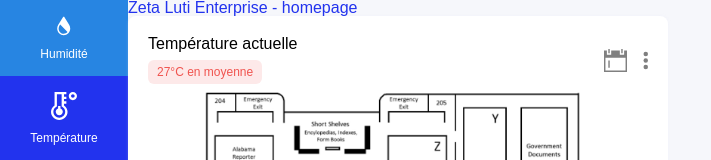
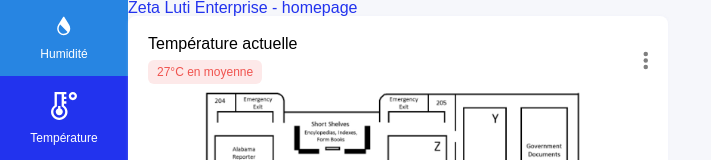
Before and after one commit to MaeWolff/iot-zeta-luti-frontend, a React (Create React App) app: page / in a window 1280 px wide. Shown: the top 160 px of the page, without its empty margins (0-711 px from the left). Built offline with nearby package versions, Linux system fonts and the light colour scheme.

Commit message:
create isCalendar props

```diff
--- a/src/components/Card.tsx
+++ b/src/components/Card.tsx
@@ -49,9 +49,10 @@ type Props = {
     children: ReactNode;
     title?: string;
     label?: string;
+    isCalendar?: boolean;
 };
 
-export default function Card({ children, title, label }: Props) {
+export default function Card({ children, title, label, isCalendar }: Props) {
     return (
         <Container>
             <Header>
@@ -60,7 +61,7 @@ export default function Card({ children, title, label }: Props) {
                     <Label>{label}</Label>
                 </div>
                 <Aside>
-                    <Calendar/>
+                    {isCalendar && <Calendar/>}
                     <DotsStyled />
                 </Aside>
             </Header>
```
